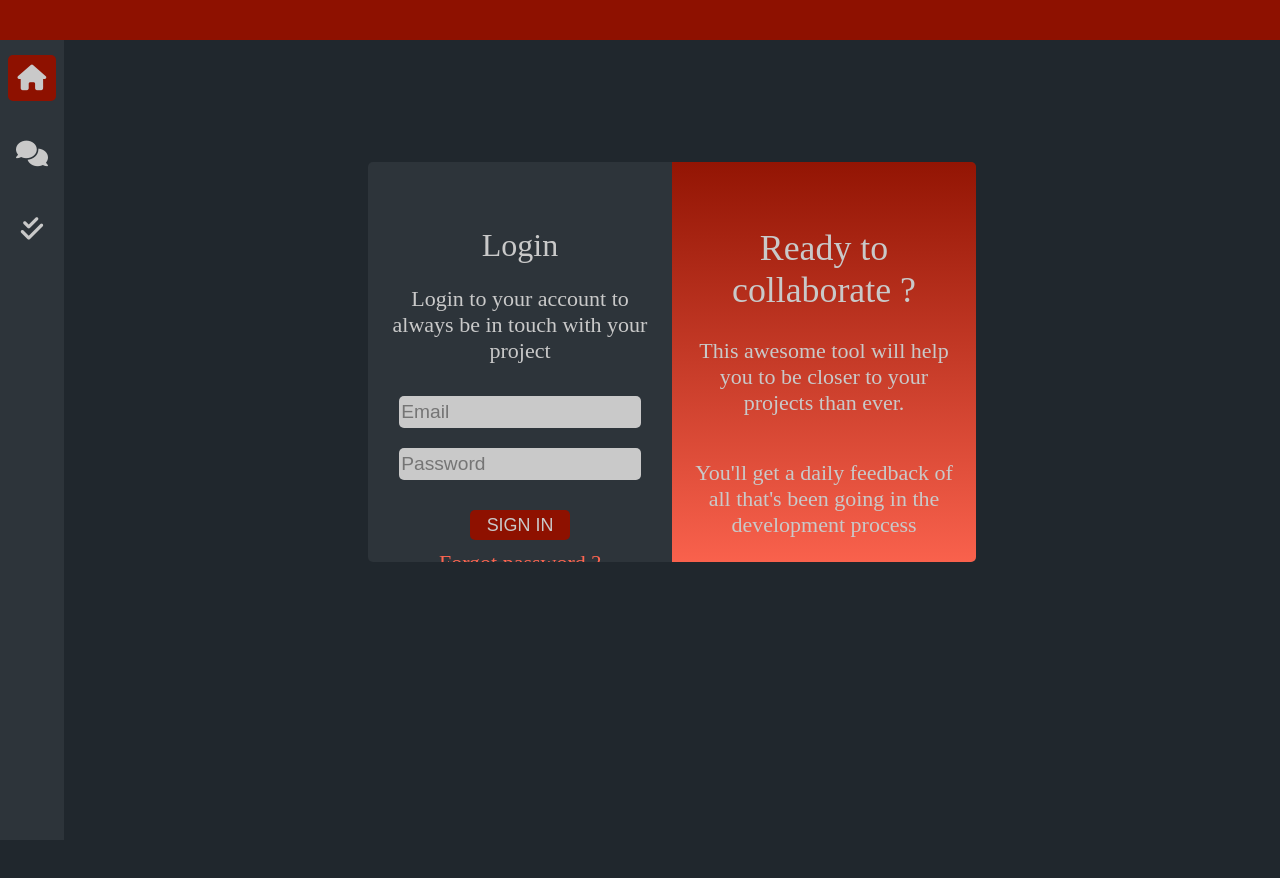
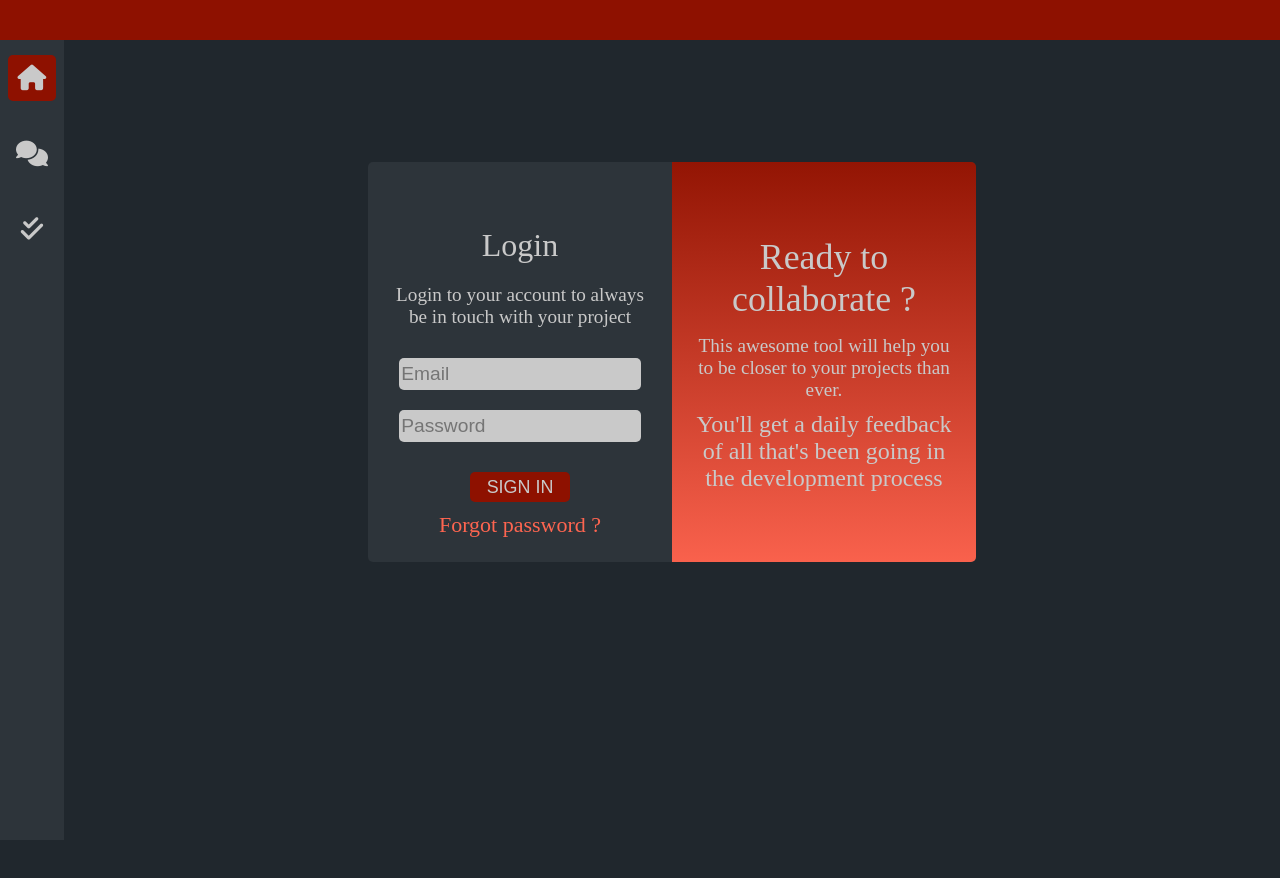
Before and after one commit to aklipfel/project-tracker, a Vue app: page /auth in a window 1280 px wide. Shown: the top 878 px of the page. Built offline with nearby package versions, Linux system fonts and the light colour scheme.

Commit message:
Redirect to login if not logged in

```diff
--- a/src/components/Nav.vue
+++ b/src/components/Nav.vue
@@ -26,6 +26,7 @@
 </template>
 
 <script>
+import {mapState} from "vuex"
 export default {
   name: "Nav",
   data() {
@@ -33,6 +34,7 @@ export default {
       active: 1,
     };
   },
+  computed : { ...mapState(['user'])},
   methods: {
     setActive(val) {
       this.active = val;
--- a/src/router/index.js
+++ b/src/router/index.js
@@ -8,12 +8,15 @@ const routes = [
   {
     path: '/',
     name: 'Home',
-    component: Home
+    component: Home,
+    meta: {
+      requiresAuth: true
+    }
   },
   {
     path: '/auth',
     name: 'Auth',
-    component: () => import(/* webpackChunkName: "about" */ '../views/Auth.vue')
+    component: () => import(/* webpackChunkName: "about" */ '../views/Auth.vue'),
   },
   {
     path: '/communications',
@@ -21,7 +24,10 @@ const routes = [
     // route level code-splitting
     // this generates a separate chunk (about.[hash].js) for this route
     // which is lazy-loaded when the route is visited.
-    component: () => import(/* webpackChunkName: "about" */ '../views/Communications.vue')
+    component: () => import(/* webpackChunkName: "about" */ '../views/Communications.vue'),
+    meta: {
+      requiresAuth: true
+    }
   },
   {
     path: '/tasks',
@@ -29,7 +35,10 @@ const routes = [
     // route level code-splitting
     // this generates a separate chunk (about.[hash].js) for this route
     // which is lazy-loaded when the route is visited.
-    component: () => import(/* webpackChunkName: "about" */ '../views/Tasks.vue')
+    component: () => import(/* webpackChunkName: "about" */ '../views/Tasks.vue'),
+    meta: {
+      requiresAuth: true
+    }
   }
 ]
 
@@ -39,4 +48,15 @@ const router = new VueRouter({
   routes
 })
 
+router.beforeEach((to, from, next) => {
+  const requiresAuth = to.matched.some(x => x.meta.requiresAuth)
+
+  //redirect to login if not logged in
+  if (requiresAuth && true) {
+    next('/auth')
+  } else {
+    next()
+  }
+})
+
 export default router
--- a/src/views/Auth.vue
+++ b/src/views/Auth.vue
@@ -4,7 +4,7 @@
       <div class="left">
         <div class="text">
           <h1>Login</h1>
-          <p>Login to your account to always be in touch with your project</p>
+          <h3 style="margin:20px 0px;">Login to your account to always be in touch with your project</h3>
         </div>
         <form @submit.prevent>
           <div class="inputs">
@@ -21,14 +21,14 @@
       <div class="overlay">
         <div class="text">
           <h1>Ready to collaborate ?</h1>
-          <p>
+          <h3>
             This awesome tool will help you to be closer to your projects than
             ever.
-          </p>
-          <p>
+          </h3>
+          <h2>
             You'll get a daily feedback of all that's been going in the
             development process
-          </p>
+          </h2>
         </div>
       </div>
     </div>
@@ -38,17 +38,17 @@
 <script>
 export default {
   name: "Auth",
-  data(){
-    return{
-      email:'',
-      password:''
-    }
+  data() {
+    return {
+      email: "",
+      password: "",
+    };
   },
   methods: {
-    login(){
-      this.$store.dispatch('login')
-    }
-  }
+    login() {
+      this.$store.dispatch("login");
+    },
+  },
 };
 </script>
 
@@ -65,9 +65,14 @@ export default {
     display: flex;
     justify-content: center;
     align-items: center;
-    width: 50%;
+    width: 80%;
     padding: 0;
     height: 50%;
+  }
+  @media screen and (min-width: 1150px) {
+    .grey-container {
+      width: 50%;
+    }
   }
 
   .overlay {
@@ -77,14 +82,14 @@ export default {
     background: linear-gradient($darkred, $lightred);
 
     display: flex;
-	flex-direction: column;
-	align-items: center;
-	justify-content: center;
+    flex-direction: column;
+    align-items: center;
+    justify-content: center;
     .text {
       display: flex;
       flex-direction: column;
-	  justify-content: space-evenly;
-	  height: 70%;
+      justify-content: space-evenly;
+      height: 70%;
       h1 {
         text-align: center;
         font-size: 2.8vw;
```
